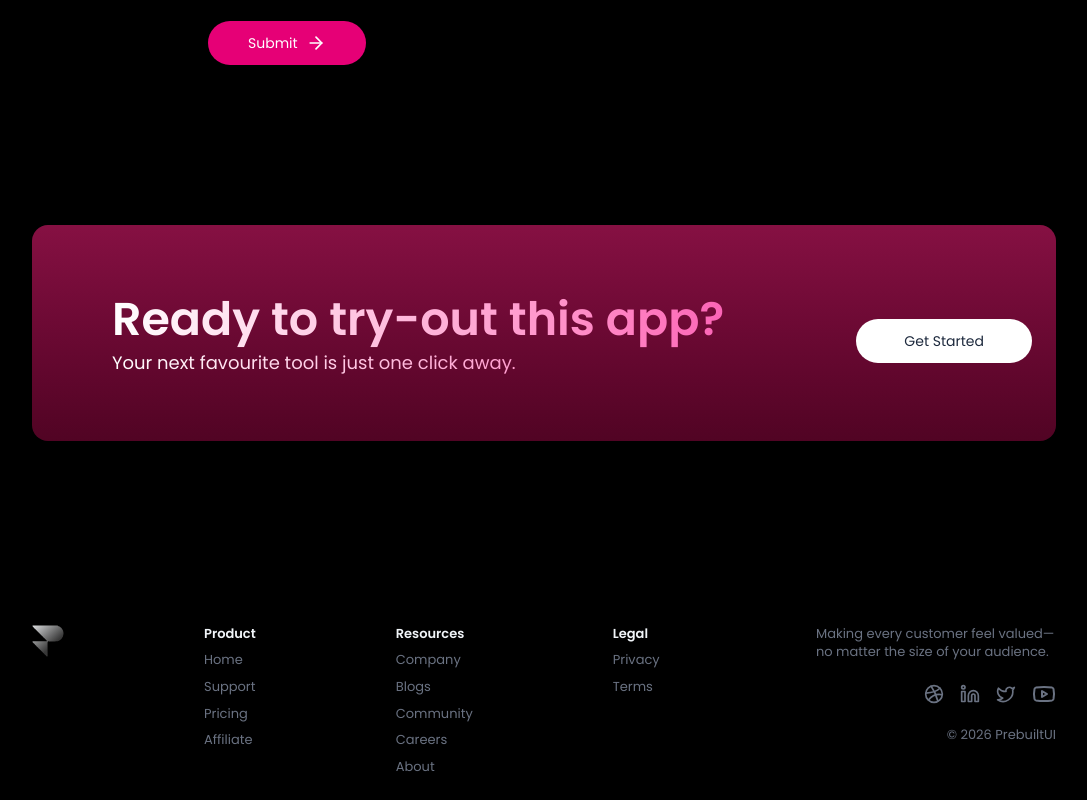
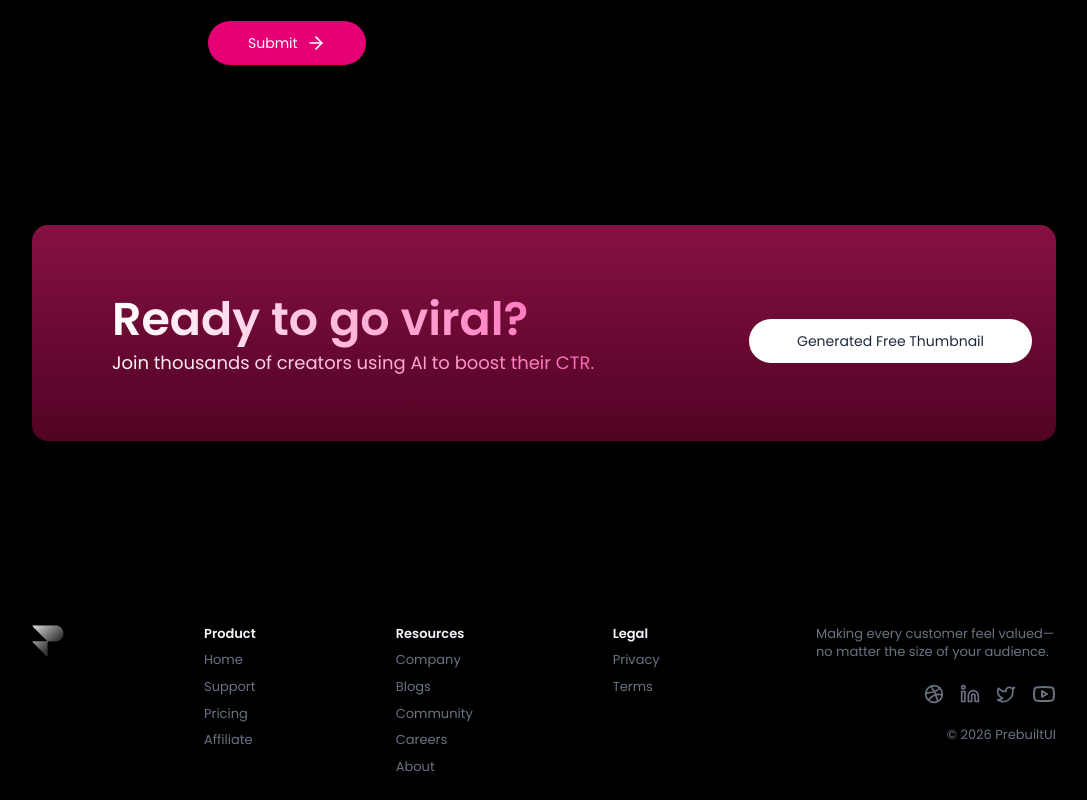
Before and after one commit to arbaz-rgb/Thumblify, a React (Vite) app in the folder client/: page / in a window 1280 px wide. Shown: the part 4591-5391 px from the top of the page, without its empty margins (96-1183 px from the left). Built offline with nearby package versions, Linux system fonts and the light colour scheme.

Commit message:
add navigate in the button and changes in the cta

```diff
--- a/client/src/sections/CTASection.tsx
+++ b/client/src/sections/CTASection.tsx
@@ -1,39 +1,46 @@
-'use client'
+"use client";
 import { motion } from "motion/react";
+import { useNavigate } from "react-router-dom";
 
 export default function CTASection() {
+  const navigate = useNavigate();
   return (
-        <motion.div className="max-w-5xl py-16 mt-40 md:pl-20 md:w-full max-md:mx-4 md:mx-auto flex flex-col md:flex-row max-md:gap-6 items-center justify-between text-left bg-linear-to-b from-pink-900 to-pink-950 rounded-2xl p-6 text-white"
+    <motion.div
+      className="max-w-5xl py-16 mt-40 md:pl-20 md:w-full max-md:mx-4 md:mx-auto flex flex-col md:flex-row max-md:gap-6 items-center justify-between text-left bg-linear-to-b from-pink-900 to-pink-950 rounded-2xl p-6 text-white"
       initial={{ y: 150, opacity: 0 }}
       whileInView={{ y: 0, opacity: 1 }}
       viewport={{ once: true }}
       transition={{ type: "spring", stiffness: 320, damping: 70, mass: 1 }}
     >
       <div>
-                <motion.h1 className="text-4xl md:text-[46px] md:leading-15 font-semibold bg-linear-to-r from-white to-pink-400 text-transparent bg-clip-text"
+        <motion.h1
+          className="text-4xl md:text-[46px] md:leading-15 font-semibold bg-linear-to-r from-white to-pink-400 text-transparent bg-clip-text"
           initial={{ y: 80, opacity: 0 }}
           whileInView={{ y: 0, opacity: 1 }}
           viewport={{ once: true }}
           transition={{ type: "spring", stiffness: 280, damping: 70, mass: 1 }}
         >
-                    Ready to try-out this app?
+          Ready to go viral?
         </motion.h1>
-                <motion.p className="bg-linear-to-r from-white to-pink-400 text-transparent bg-clip-text text-lg"
+        <motion.p
+          className="bg-linear-to-r from-white to-pink-400 text-transparent bg-clip-text text-lg"
           initial={{ y: 80, opacity: 0 }}
           whileInView={{ y: 0, opacity: 1 }}
           viewport={{ once: true }}
           transition={{ type: "spring", stiffness: 200, damping: 70, mass: 1 }}
         >
-                    Your next favourite tool is just one click away.
+          Join thousands of creators using AI to boost their CTR.
         </motion.p>
       </div>
-            <motion.button className="px-12 py-3 text-slate-800 bg-white hover:bg-slate-200 rounded-full text-sm mt-4"
+      <motion.button
+        onClick={() => navigate("/generate")}
+        className="px-12 py-3 text-slate-800 bg-white hover:bg-slate-200 rounded-full text-sm mt-4"
         initial={{ y: 80, opacity: 0 }}
         whileInView={{ y: 0, opacity: 1 }}
         viewport={{ once: true }}
         transition={{ type: "spring", stiffness: 280, damping: 70, mass: 1 }}
       >
-                Get Started
+        Generated Free Thumbnail
       </motion.button>
     </motion.div>
   );
```
Lines whose indentation alone changed are shown as unchanged.
